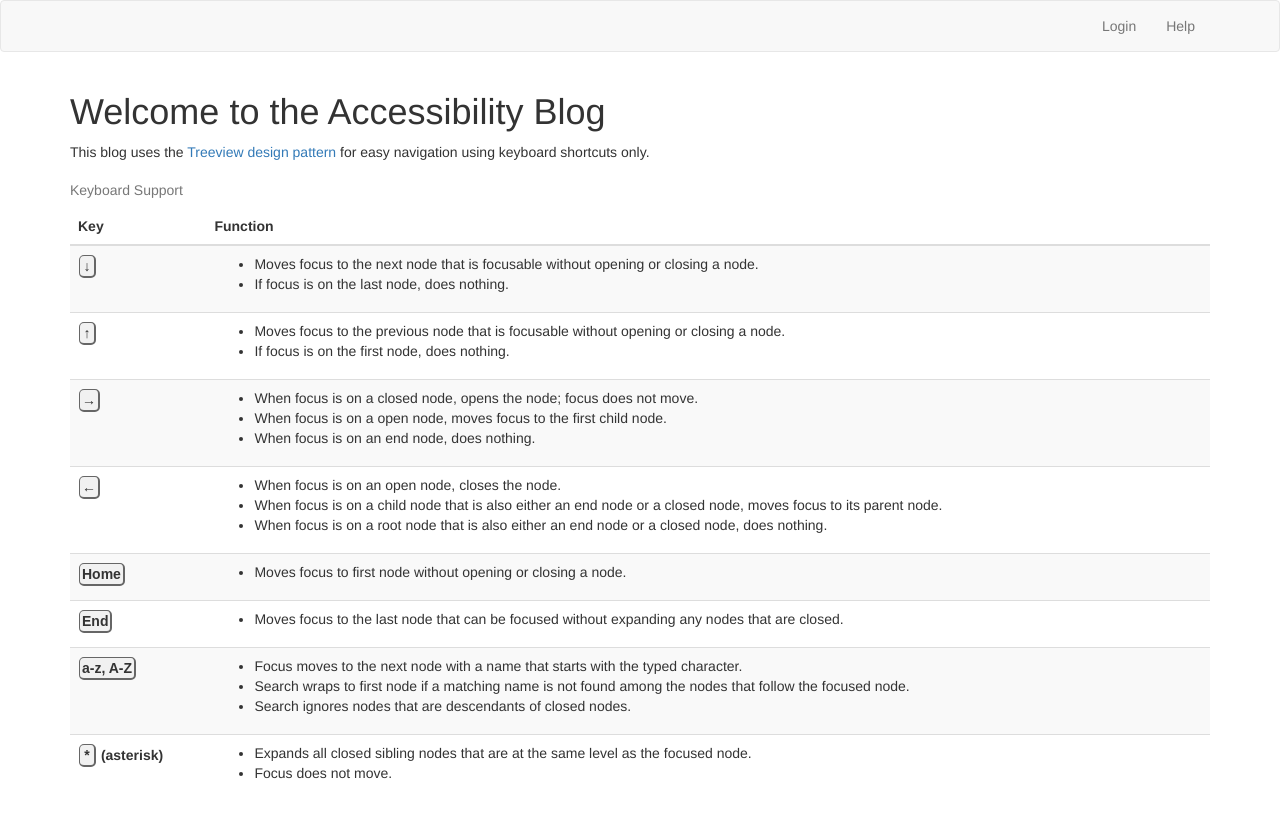
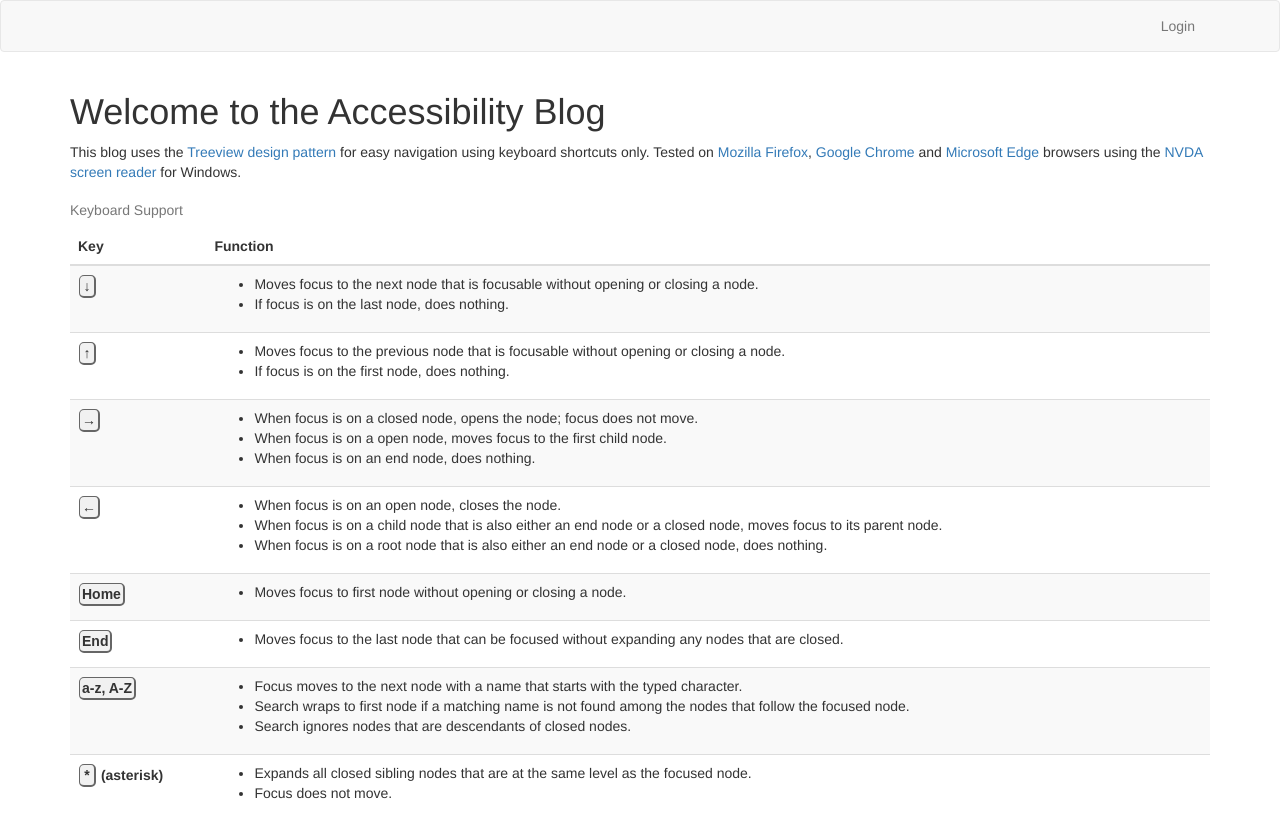
Before and after one commit to rmodi6/accessible-forums, a Flask app: page /help in a window 1280 px wide. Shown: the top 820 px of the page. Before the commit the page ends 779 px from the top, so only its background shows below. Run offline with Flask 2, Linux system fonts and the light colour scheme; some libraries are stand-ins or nearby versions.

Commit message:
Updated help page and removed link to it from navbar

```diff
--- a/app/templates/base.html
+++ b/app/templates/base.html
@@ -34,7 +34,6 @@
                         <li><a id="username" aria-details="Your username" unique_id="{{ current_user.username }}">{{ current_user.username.split("_")[0] }}</a></li>
                         <li><a href="{{ url_for('auth.logout') }}">{{ _('Logout') }}</a></li>
                     {% endif %}
-                    <li><a href="{{ url_for('main.help') }}">{{ _('Help') }}</a></li>
                 </ul>
 
                 {% if g.search_form %}
--- a/app/templates/help.html
+++ b/app/templates/help.html
@@ -6,6 +6,11 @@
         <a href="https://www.w3.org/TR/wai-aria-practices-1.1/examples/treeview/treeview-2/treeview-2a.html">
             Treeview design pattern
         </a> for easy navigation using keyboard shortcuts only.
+        Tested on
+        <a href="https://www.mozilla.org/en-US/firefox/new/">Mozilla Firefox</a>,
+        <a href="https://www.google.com/chrome/">Google Chrome</a> and
+        <a href="https://www.microsoft.com/en-us/edge">Microsoft Edge</a> browsers using the
+        <a href="https://www.nvaccess.org/">NVDA screen reader</a> for Windows.
     </p>
     <table class="table table-hover table-striped">
         <caption>Keyboard Support</caption>
```
